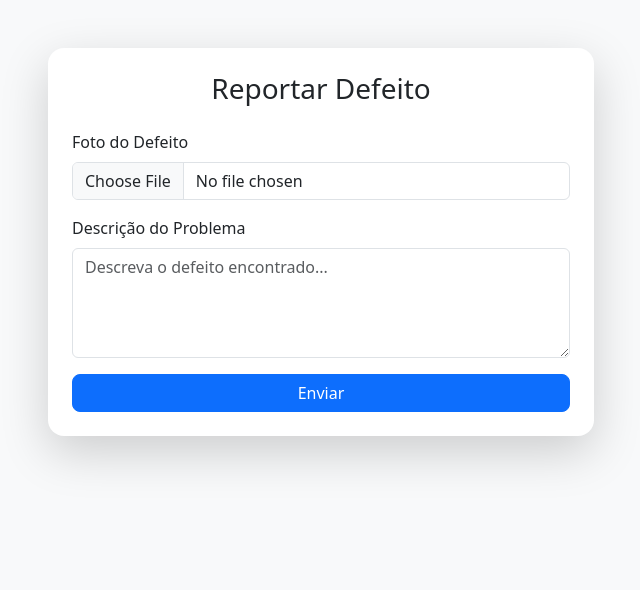
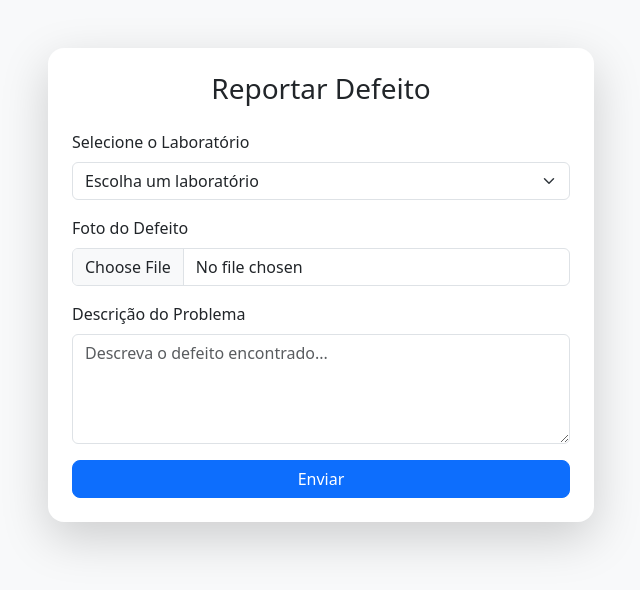
Before and after one commit to MiguelDVigano/TCC-Etec_DS, a PHP site: page /view/problema.html in a window 1280 px wide. Shown: the top 590 px of the page, without its empty margins (319-959 px from the left). Run offline with PHP 8.4, Linux system fonts and the light colour scheme.

Commit message:
adiçao de escolha de lab e sincronização

```diff
--- a/view/problema.html
+++ b/view/problema.html
@@ -15,6 +15,19 @@
             <h3 class="text-center mb-4">Reportar Defeito</h3>
 
             <form>
+              <!-- Escolher Laboratório -->
+              <div class="mb-3">
+                <label for="laboratorio" class="form-label">Selecione o Laboratório</label>
+                <select class="form-select" id="laboratorio" required>
+                  <option value="" selected disabled>Escolha um laboratório</option>
+                  <option value="lab1">Laboratório 1</option>
+                  <option value="lab2">Laboratório 2</option>
+                  <option value="lab3">Laboratório 3</option>
+                  <option value="lab4">Laboratório 4</option>
+                  <option value="lab5">Laboratório 5</option>
+                </select>
+              </div>
+
               <!-- Upload de imagem -->
               <div class="mb-3">
                 <label for="imagemDefeito" class="form-label">Foto do Defeito</label>
@@ -24,7 +37,7 @@
               <!-- Caixa de texto -->
               <div class="mb-3">
                 <label for="descricaoProblema" class="form-label">Descrição do Problema</label>
-                <textarea class="form-control" id="descricaoProblema" rows="4" placeholder="Descreva o defeito encontrado..."></textarea>
+                <textarea class="form-control" id="descricaoProblema" rows="4" placeholder="Descreva o defeito encontrado..." required></textarea>
               </div>
 
               <!-- Botão -->
--- a/view/reservar_laboratorio.php
+++ b/view/reservar_laboratorio.php
@@ -37,7 +37,7 @@ $professores = $conn->query("SELECT id_usuario AS id_professor, nome FROM usuari
                         <a class="nav-link" href="mensagem.php"><i class="bi bi-chat-dots me-1"></i>Mensagens</a>
                     </li>
                     <li class="nav-item">
-                        <a class="nav-link" href="problema_manutencao.php"><i class="bi bi-tools me-1"></i>Enviar Problema</a>
+                        <a class="nav-link" href="problema.html"><i class="bi bi-tools me-1"></i>Enviar Problema</a>
                     </li>
                 </ul>
             </div>
```
